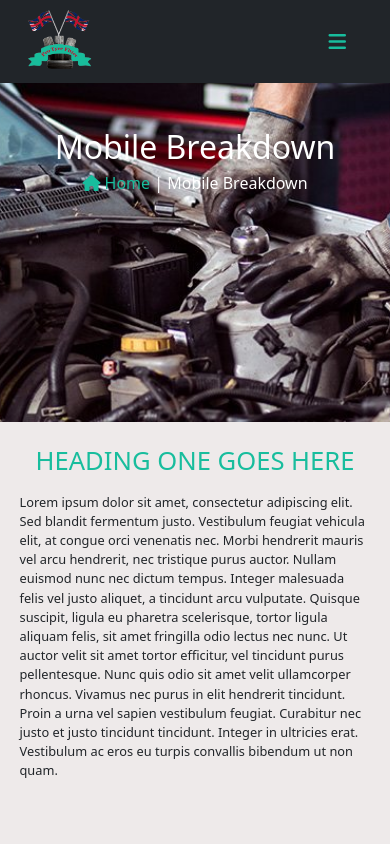
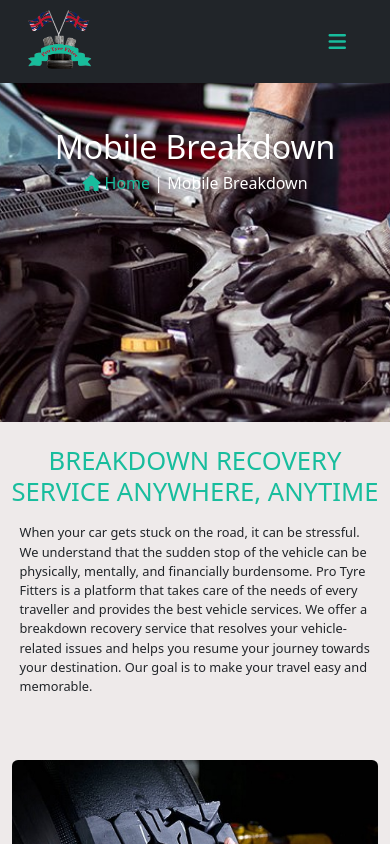
Before and after one commit to Mehwishmushtaq/MrTyreFitter, a React (Vite) app: page /services/mobile-breakdown in a window 390 px wide. Shown: the top 844 px of the page. Built offline with nearby package versions, Linux system fonts and the light colour scheme.

Commit message:
Update MobileBreakdown.jsx

```diff
--- a/src/MobileBreakdown.jsx
+++ b/src/MobileBreakdown.jsx
@@ -14,20 +14,22 @@ const MobileBreakdown = () => {
         imgFive="/images/img-11.jpg"
         // Text
         pageTitle="Mobile Breakdown"
-        headingOne="heading one goes here"
-        headingTwo="heading two goes here"
-        headingThree="heading three goes here"
-        headingFour="heading four goes here"
-        headingFive="heading five goes here"
-        paraOne="Lorem ipsum dolor sit amet, consectetur adipiscing elit. Sed blandit fermentum justo. Vestibulum feugiat vehicula elit, at congue orci venenatis nec. Morbi hendrerit mauris vel arcu hendrerit, nec tristique purus auctor. Nullam euismod nunc nec dictum tempus. Integer malesuada felis vel justo aliquet, a tincidunt arcu vulputate. Quisque suscipit, ligula eu pharetra scelerisque, tortor ligula aliquam felis, sit amet fringilla odio lectus nec nunc. Ut auctor velit sit amet tortor efficitur, vel tincidunt purus pellentesque. Nunc quis odio sit amet velit ullamcorper rhoncus. Vivamus nec purus in elit hendrerit tincidunt. Proin a urna vel sapien vestibulum feugiat. Curabitur nec justo et justo tincidunt tincidunt. Integer in ultricies erat. Vestibulum ac eros eu turpis convallis bibendum ut non quam."
-        paraTwo="Lorem ipsum dolor sit amet consectetur, adipisicing elit. Ducimus eveniet, praesentium consectetur, temporibus assumenda eius maiores possimus explicabo quos officiis dolorum quod? Vitae harum delectus porro perspiciatis architecto ipsum sed.
-        Suscipit architecto rem voluptatibus quibusdam provident. Error excepturi sunt perspiciatis earum accusantium, cum blanditiis eius similique vero pariatur. Ea debitis explicabo accusamus molestiae ullam unde sunt provident saepe voluptatum animi?
-        Et nulla saepe quis esse ad ut, ea quod earum illum labore sint dolor velit reiciendis voluptatum, nihil quia corrupti, explicabo sit ex rem suscipit! Mollitia voluptatibus iste ab ex."
-        paraThree="Lorem ipsumi dolor sit amet, consectetur adipiscing elit. Sed blandit fermentum justo. Vestibulum feugiat vehicula elit, at congue orci venenatis nec. Morbi hendrerit mauris vel arcu hendrerit, nec tristique purus auctor. Nullam euismod nunc nec dictum tempus. Integer malesuada felis vel justo aliquet, a tincidunt arcu vulputate."
-        paraFour="Lorem ipsum dolor sit amet, consectetur adipiscing elit. Sed blandit fermentum justo. Vestibulum feugiat vehicula elit, at congue orci venenatis nec. Morbi hendrerit mauris vel arcu hendrerit, nec tristique purus auctor. Nullam euismod nunc nec dictum tempus. Integer malesuada felis vel justo aliquet, a tincidunt arcu vulputate."
-        paraFive="Lorem ipsum dolor sit amet consectetur, adipisicing elit. Ducimus eveniet, praesentium consectetur, temporibus assumenda eius maiores possimus explicabo quos officiis dolorum quod? Vitae harum delectus porro perspiciatis architecto ipsum sed.
-        Suscipit architecto rem voluptatibus quibusdam provident. Error excepturi sunt perspiciatis earum accusantium, cum blanditiis eius similique vero pariatur. Ea debitis explicabo accusamus molestiae ullam unde sunt provident saepe voluptatum animi?
-        Et nulla saepe quis esse ad ut, ea quod earum illum labore sint dolor velit reiciendis voluptatum, nihil quia corrupti, explicabo sit ex rem suscipit! Mollitia voluptatibus iste ab ex. Lorem ipsum dolor sit amet consectetur adipisicing elit. Quidem, mollitia."
+        headingOne="Breakdown recovery service anywhere, anytime"
+        headingTwo="Immediate breakdown recovery near me"
+        headingThree="Resume your journey with a recovery breakdown."
+        headingFour="Expeditious local breakdown recovery service"
+        headingFive="24/7 breakdown recovery service for emergencies"
+        paraOne="When your car gets stuck on the road, it can be stressful. We understand that the sudden stop of the vehicle can be physically, mentally, and financially burdensome. Pro Tyre Fitters is a platform that takes care of the needs of every traveller and provides the best vehicle services. We offer a breakdown recovery service that resolves your vehicle-related issues and helps you resume your journey towards your destination. Our goal is to make your travel easy and memorable."
+        paraTwo="Breakdown recovery service is required in the event of a flat tyre, mechanical failure, battery problems, overheating, brake failure and running out of fuel. Most of the issues appear on the side of the road, causing unexpected stress and causing an unpleasant incident. It creates safety concerns for you and your vehicle. All you need is a breakdown recovery near me that provides you with prompt service on the spot and helps you get out of the situation safely."
+        paraThree="We understand that a stranded vehicle can cause you to arrive late at your destination, and sometimes, you miss an essential part of the event. We offer you a recovery breakdown service that fixes your vehicle problem efficiently and ensures that your journey is smooth. We provide you with the best professionals who are well-trained in their work and know all vehicle-related problems and their solutions. They arrive at your location with a complete toolkit and the necessary equipment to solve the problem that stands between you and your destination."
+        paraFour="Towing the stuck car to the garage is a challenging task for you, and you cannot handle the emergency alone. To reduce your physical and mental stress, we bring you a local breakdown recovery service at your place. Our professionals arrive at your location to deal with the problem, resolve it quickly, and guide you to ensure that the incident never happens again. They arrive without time and place restrictions, no matter where you are stuck and when you need help. They come in the middle of the night and bad weather."
+        paraFive="A 24-hour breakdown recovery service manages emergencies and ensures you are safe. Our professionals are always ready to help you; they are well-trained in dealing with emergencies and finding solutions. We provide you services on a pocket-friendly budget, which reduces your financial stress. Our experts are always ready to help you at the roadside and your workplace. We aim to provide you with the best service at an affordable price that saves you time, energy and money."
+        scardparaOne="Our professionals are available 24/7 to handle vehicle-related emergencies, ensure your safety, and resolve the issue to resume your journey to your destination."
+        scardparaTwo="We provide you with professionals who serve at your desired location, be it a side of the road or an office location. They reach your location irrespective of time and place."
+        scardparaThree="A sudden car-related problem can be expensive, but we provide you with the best services to solve the problem at your location and reduce your stress at very affordable rates."
+        scardOne="24/7 available to serve you"
+        scardTwo="Serve at your directed location"
+        scardThree="Highly affordable"
      />
     </>
   )
```
